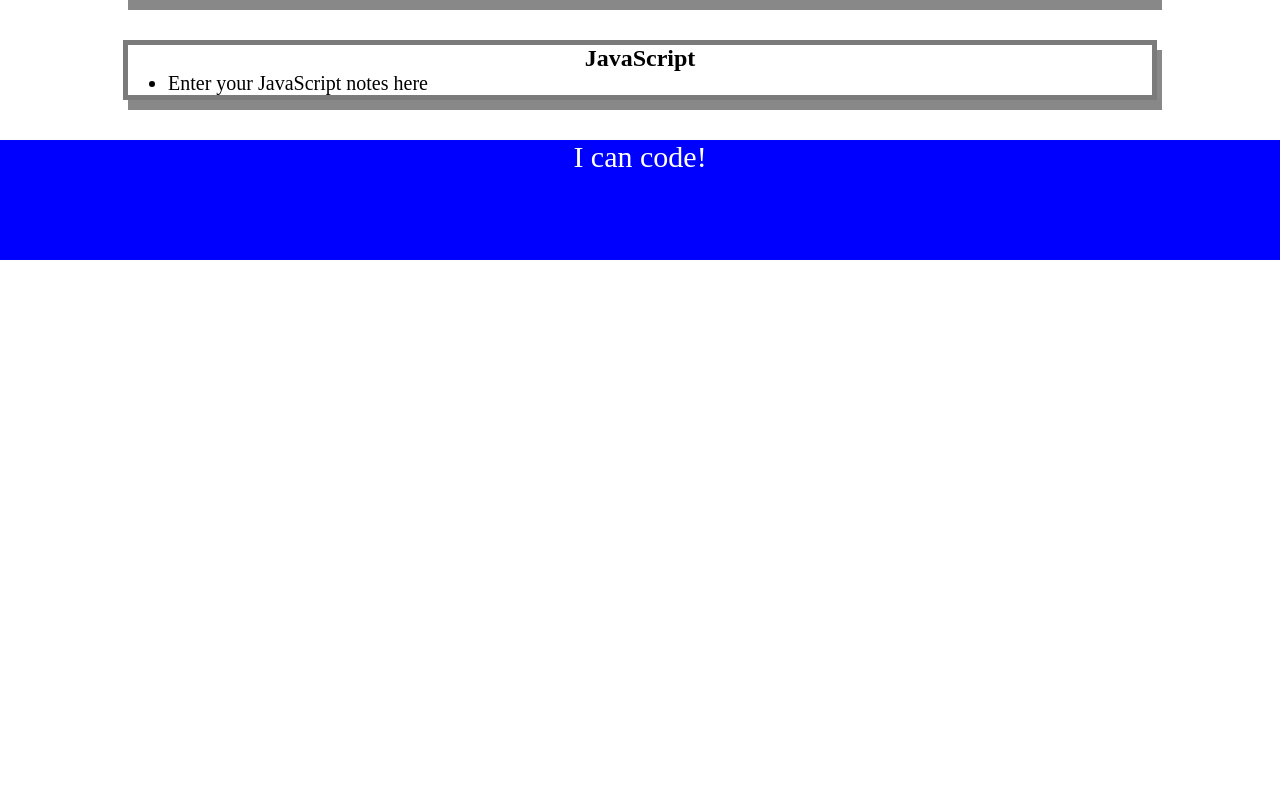
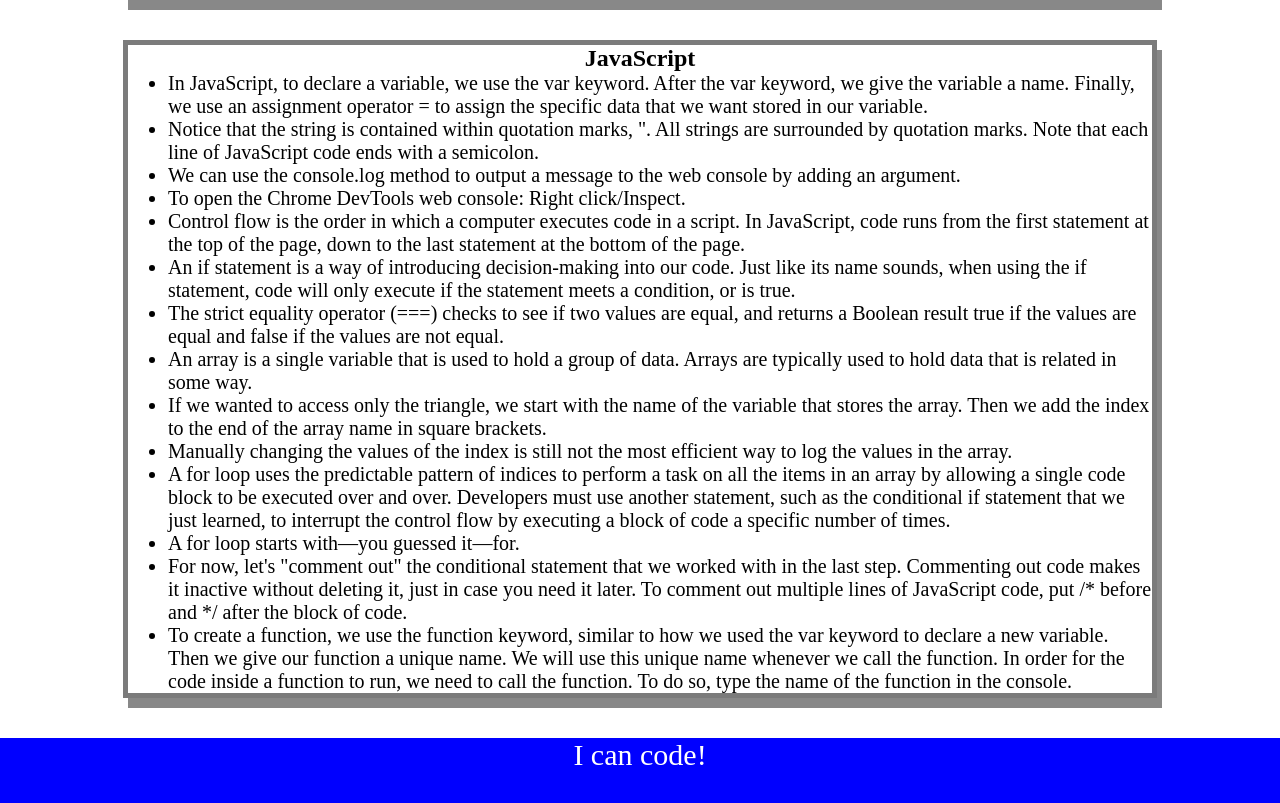
Before and after one commit to JM-Santi/prework-study-guide, a plain HTML site: page index.html in a window 1280 px wide. Shown: the part 1156-1959 px from the top of the page. Before the commit the page ends 1416 px from the top, so only its background shows below. Drawn offline with Linux system fonts and the light colour scheme.

Commit message:
<Added functions and for loops to js file>

```diff
--- a/assets/script.js
+++ b/assets/script.js
@@ -1,19 +1,27 @@
 var topics = ['HTML', 'CSS', 'Git', 'JavaScript'];
+var randomTopic = topics[Math.floor(Math.random() * topics.length)];
 
+function listTopics() {
     for (var x = 0; x < topics.length; x++) {
       console.log(topics[x]);
     }
+  }
 
-/*
-if (topic === 'HTML') {
+  function selectTopic() {
+    if (randomTopic === 'HTML') {
       console.log("Let's study HTML!");
-} else if (topic === 'CSS') {
+    } else if (randomTopic === 'CSS') {
       console.log("Let's study CSS!");
-} else if (topic === 'Git') {
+    } else if (randomTopic === 'Git') {
       console.log("Let's study Git!");
-} else if (topic === 'JavaScript') {
+    } else if (randomTopic === 'JavaScript') {
       console.log("Let's study JavaScript!");
     } else {
       console.log('Please try again!');
     }
-*/
+   }
+
+  console.log('Here are the topics we learned through Prework:');
+listTopics();
+console.log('Which topic should we study first?');
+selectTopic();
--- a/index.html
+++ b/index.html
@@ -54,7 +54,20 @@
       <section class="card" id="javascript-section">
         <h2>JavaScript</h2>
         <ul>
-          <li>Enter your JavaScript notes here</li>
+          <li>In JavaScript, to declare a variable, we use the var keyword. After the var keyword, we give the variable a name. Finally, we use an assignment operator = to assign the specific data that we want stored in our variable.</li>
+          <li>Notice that the string is contained within quotation marks, ". All strings are surrounded by quotation marks. Note that each line of JavaScript code ends with a semicolon.</li>
+          <li>We can use the console.log method to output a message to the web console by adding an argument.</li>
+          <li>To open the Chrome DevTools web console: Right click/Inspect.</li>
+          <li>Control flow is the order in which a computer executes code in a script. In JavaScript, code runs from the first statement at the top of the page, down to the last statement at the bottom of the page.</li>
+          <li>An if statement is a way of introducing decision-making into our code. Just like its name sounds, when using the if statement, code will only execute if the statement meets a condition, or is true.</li>
+          <li>The strict equality operator (===) checks to see if two values are equal, and returns a Boolean result true if the values are equal and false if the values are not equal.</li>
+          <li>An array is a single variable that is used to hold a group of data. Arrays are typically used to hold data that is related in some way.</li>
+          <li>If we wanted to access only the triangle, we start with the name of the variable that stores the array. Then we add the index to the end of the array name in square brackets.</li>
+          <li>Manually changing the values of the index is still not the most efficient way to log the values in the array.</li>
+          <li>A for loop uses the predictable pattern of indices to perform a task on all the items in an array by allowing a single code block to be executed over and over. Developers must use another statement, such as the conditional if statement that we just learned, to interrupt the control flow by executing a block of code a specific number of times.</li>
+          <li>A for loop starts with—you guessed it—for.</li>
+          <li>For now, let's "comment out" the conditional statement that we worked with in the last step. Commenting out code makes it inactive without deleting it, just in case you need it later. To comment out multiple lines of JavaScript code, put /* before and */ after the block of code.</li>
+          <li>To create a function, we use the function keyword, similar to how we used the var keyword to declare a new variable. Then we give our function a unique name. We will use this unique name whenever we call the function. In order for the code inside a function to run, we need to call the function. To do so, type the name of the function in the console.</li>
         </ul>
       </section>
     </main>
```
Lines whose indentation alone changed are shown as unchanged.
